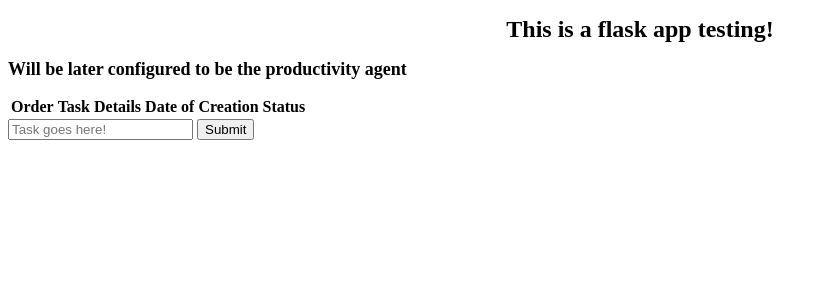
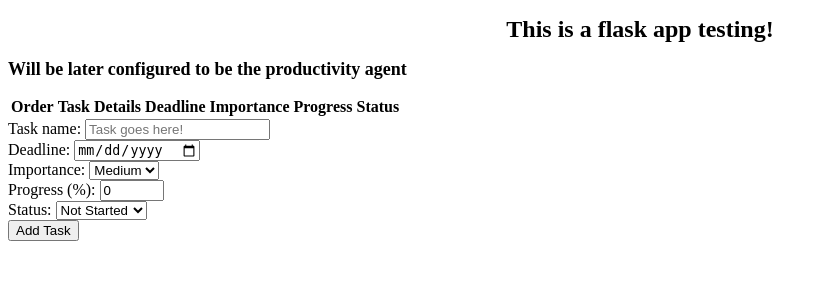
Before and after one commit to pfchensky/productivity-agent, a Flask app: page / in a window 1280 px wide. Shown: the top 300 px of the page, without its empty margins (0-827 px from the left). Run offline with Flask 3, Linux system fonts and the light colour scheme; lists and menus that the app fills with data are empty.

Commit message:
Integrate task CRUD APIs with Flask pages

```diff
--- a/backend/app.py
+++ b/backend/app.py
@@ -1,17 +1,183 @@
-from flask import Flask, render_template, request, redirect
+from flask import Flask, render_template, request, redirect, jsonify
+from models import Task
+from services import TaskService
 
 app = Flask(__name__)
-taskList = []
+task_service = TaskService()
+
+
+# ---------- Page routes  ----------
+
+@app.route('/')
+def home():
+    tasks = task_service.get_all_tasks()
+    return render_template('index.html', taskList=tasks)
+
 
 @app.route('/add', methods=['POST'])
 def add_task():
-    task = request.form['user_input']
-    taskList.append(task)
+    name = request.form.get('user_input', '').strip()
+    deadline = request.form.get('deadline', '')
+    importance = request.form.get('importance', 'Medium')
+    status = request.form.get('status', 'Not Started')
+
+    if not name or not deadline:
+        return "Task name and deadline are required.", 400
+
+    try:
+        progress = int(request.form.get('progress', '0'))
+    except ValueError:
+        return "Progress must be a whole number.", 400
+
+    if not 0 <= progress <= 100:
+        return "Progress must be between 0 and 100.", 400
+
+    if importance not in ['Low', 'Medium', 'High']:
+        return "Invalid importance.", 400
+
+    if status not in ['Not Started', 'In Progress', 'Completed']:
+        return "Invalid status.", 400
+
+    task = Task(
+        task_id=task_service.generate_task_id(),
+        name=name,
+        deadline=deadline,
+        importance=importance,
+        progress=progress,
+        status=status
+    )
+
+    task_service.add_task(task)
     return redirect('/')
 
-@app.route('/')
-def home():
-    return render_template('index.html', taskList=taskList)
 
-if __name__ == "__main__":
+# ---------- API input validation ----------
+
+def validate_task_data(data, partial=False):
+    if not isinstance(data, dict) or not data:
+        return "A non-empty JSON object is required."
+
+    required_fields = ['name', 'deadline', 'importance']
+
+    if not partial:
+        for field in required_fields:
+            if field not in data:
+                return f"{field} is required."
+
+    for field in ['name', 'deadline']:
+        if field in data:
+            if not isinstance(data[field], str) or not data[field].strip():
+                return f"{field} must be a non-empty string."
+
+    if 'importance' in data:
+        if data['importance'] not in ['Low', 'Medium', 'High']:
+            return "Invalid importance."
+
+    if 'progress' in data:
+        progress = data['progress']
+        if type(progress) is not int or not 0 <= progress <= 100:
+            return "Progress must be a whole number between 0 and 100."
+
+    if 'status' in data:
+        if data['status'] not in ['Not Started', 'In Progress', 'Completed']:
+            return "Invalid status."
+
+    allowed_fields = {'name', 'deadline', 'importance', 'progress', 'status'}
+    if any(field not in allowed_fields for field in data):
+        return "Request contains unsupported fields."
+
+    return None
+
+
+# ---------- JSON API routes ----------
+
+@app.route('/api/health', methods=['GET'])
+def api_health():
+    return jsonify({
+        "status": "ok",
+        "message": "Productivity Agent backend is running"
+    }), 200
+
+
+@app.route('/api/tasks', methods=['POST'])
+def api_add_task():
+    data = request.get_json(silent=True)
+
+    error = validate_task_data(data)
+    if error:
+        return jsonify({"error": error}), 400
+
+    task = Task(
+        task_id=task_service.generate_task_id(),
+        name=data['name'].strip(),
+        deadline=data['deadline'],
+        importance=data['importance'],
+        progress=data.get('progress', 0),
+        status=data.get('status', 'Not Started')
+    )
+
+    task_service.add_task(task)
+
+    return jsonify({
+        "message": "Task added successfully",
+        "task": task.to_dict()
+    }), 201
+
+
+@app.route('/api/tasks', methods=['GET'])
+def api_get_tasks():
+    tasks = task_service.get_all_tasks()
+
+    return jsonify([
+        task.to_dict() for task in tasks
+    ]), 200
+
+
+@app.route('/api/tasks/<int:task_id>', methods=['GET'])
+def api_get_task(task_id):
+    task = task_service.get_task_by_id(task_id)
+
+    if task is None:
+        return jsonify({"error": "Task not found"}), 404
+
+    return jsonify(task.to_dict()), 200
+
+
+@app.route('/api/tasks/<int:task_id>', methods=['DELETE'])
+def api_delete_task(task_id):
+    deleted = task_service.delete_task(task_id)
+
+    if not deleted:
+        return jsonify({"error": "Task not found"}), 404
+
+    return jsonify({
+        "message": "Task deleted successfully"
+    }), 200
+
+
+@app.route('/api/tasks/<int:task_id>', methods=['PATCH'])
+def api_update_task(task_id):
+    data = request.get_json(silent=True)
+
+    error = validate_task_data(data, partial=True)
+    if error:
+        return jsonify({"error": error}), 400
+
+    if 'name' in data:
+        data['name'] = data['name'].strip()
+
+    task = task_service.update_task(task_id, data)
+
+    if task is None:
+        return jsonify({"error": "Task not found"}), 404
+
+    return jsonify({
+        "message": "Task updated successfully",
+        "task": task.to_dict()
+    }), 200
+
+
+# ---------- Run the application ----------
+
+if __name__ == '__main__':
     app.run(debug=True)
--- /dev/null
+++ b/backend/services.py
@@ -0,0 +1,55 @@
+class TaskService:
+    def __init__(self):
+        self.tasks = []
+        self.next_id = 1
+
+    def generate_task_id(self):
+        task_id = self.next_id
+        self.next_id += 1
+        return task_id
+
+    def add_task(self, task):
+        self.tasks.append(task)
+        return task
+
+    def get_all_tasks(self):
+        return self.tasks
+
+    def get_task_by_id(self, task_id):
+        for task in self.tasks:
+            if task.task_id == task_id:
+                return task
+
+        return None
+
+    def delete_task(self, task_id):
+        task = self.get_task_by_id(task_id)
+
+        if task is None:
+            return False
+
+        self.tasks.remove(task)
+        return True
+
+    def update_task(self, task_id, data):
+        task = self.get_task_by_id(task_id)
+
+        if task is None:
+            return None
+
+        if "name" in data:
+            task.name = data["name"]
+
+        if "deadline" in data:
+            task.deadline = data["deadline"]
+
+        if "importance" in data:
+            task.importance = data["importance"]
+
+        if "progress" in data:
+            task.progress = data["progress"]
+
+        if "status" in data:
+            task.status = data["status"]
+
+        return task
--- a/backend/templates/index.html
+++ b/backend/templates/index.html
@@ -14,19 +14,61 @@
     <tr>
         <th>Order</th>
         <th>Task Details</th>
-        <th>Date of Creation</th>
+        <th>Deadline</th>
+        <th>Importance</th>
+        <th>Progress</th>
         <th>Status</th>
     </tr>
+
     {% for task in taskList %}
     <tr>
-        <td>{{ task }}</td>
+        <td>{{ loop.index }}</td>
+        <td>{{ task.name }}</td>
+        <td>{{ task.deadline }}</td>
+        <td>{{ task.importance }}</td>
+        <td>{{ task.progress }}%</td>
+        <td>{{ task.status }}</td>
     </tr>
     {% endfor %}
 </table>
 
-<form action="{{url_for('add_task')}}" method = "POST">
-    <input type="text" placeholder="Task goes here!" name='user_input'>
-    <button>Submit</button>
+<form action="{{ url_for('add_task') }}" method="POST">
+    <div>
+        <label for="name">Task name:</label>
+        <input id="name" type="text" name="user_input"
+               placeholder="Task goes here!" required>
+    </div>
+
+    <div>
+        <label for="deadline">Deadline:</label>
+        <input id="deadline" type="date" name="deadline" required>
+    </div>
+
+    <div>
+        <label for="importance">Importance:</label>
+        <select id="importance" name="importance">
+            <option value="Low">Low</option>
+            <option value="Medium" selected>Medium</option>
+            <option value="High">High</option>
+        </select>
+    </div>
+
+    <div>
+        <label for="progress">Progress (%):</label>
+        <input id="progress" type="number" name="progress"
+               min="0" max="100" step="1" value="0" required>
+    </div>
+
+    <div>
+        <label for="status">Status:</label>
+        <select id="status" name="status">
+            <option value="Not Started" selected>Not Started</option>
+            <option value="In Progress">In Progress</option>
+            <option value="Completed">Completed</option>
+        </select>
+    </div>
+
+    <button type="submit">Add Task</button>
 </form>
 
 {% endblock %}
```
Also changed, not shown: backend/models.py (added, +26 -0 lines).
